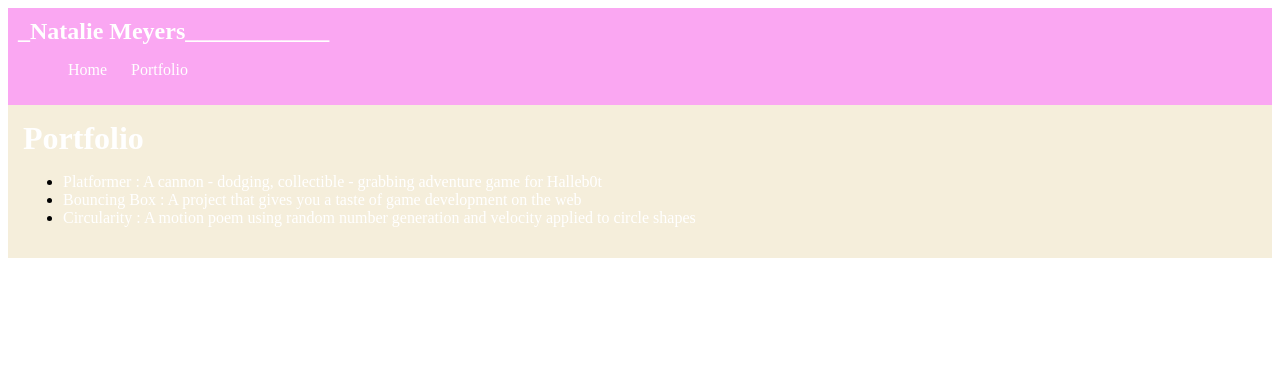
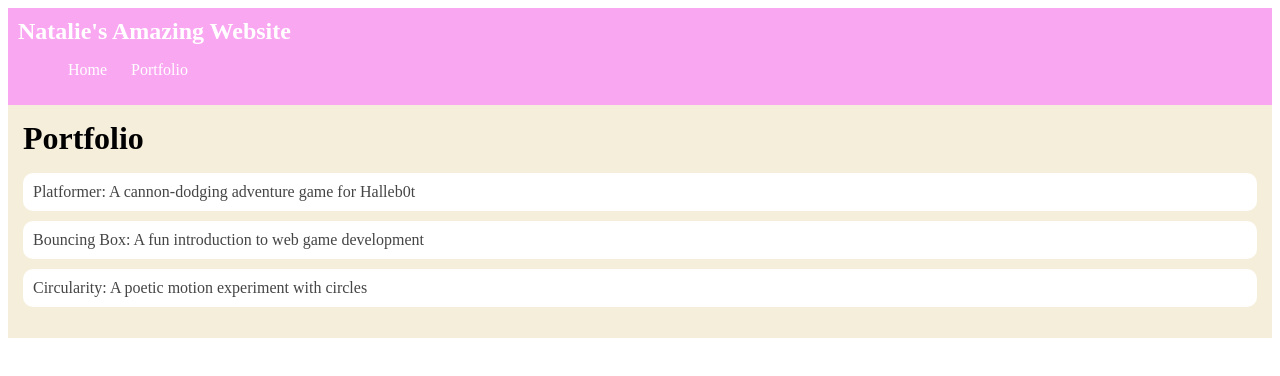
Before and after one commit to NatalieMeyers7339818/NatalieMeyers7339818.github.io, a plain HTML site: page portfolio.html in a window 1280 px wide. Drawn offline with Linux system fonts and the light colour scheme.

Commit message:
port update

```diff
--- a/portfolio.html
+++ b/portfolio.html
@@ -1,29 +1,40 @@
-<!DOCTYPE HTML>
+<!DOCTYPE html>
 <html>
-    <head> <title>_Natalie's Computer Science website____________</title>
-      <link rel="stylesheet" href="style.css">
+  <head>
+     <title> Natalie's Computer Science Website</title>
+     <link rel="stylesheet" href="style.css" />
   </head>
 
+
   <body>
+    <!-- All content goes here -->
     <div id="all-contents">
        <nav>
-          <h1>_Natalie Meyers____________</h1>
+        <h1> Natalie's Amazing Website</h1>
           <ul id="nav-ul">
             <li class="nav-li">
-               <a class="nav-a" href="index.html">Home</a>
+  <a href="index.html">Home</a>
 </li>
 <li class="nav-li">
-               <a class="nav-a" href="portfolio.html">Portfolio</a>
+  <a href="portfolio.html">Portfolio</a>
 </li>
 </ul>
   </nav>
+
+
   <main>
   <div class="content">
     <h1>Portfolio</h1>
     <ul id="portfolio">
-              <li><a href="projects/platformer/">Platformer : A cannon - dodging, collectible - grabbing adventure game for Halleb0t</a></li>
-              <li><a href="projects/bouncing-box/">Bouncing Box : A project that gives you a taste of game development on the web </a></li>
-              <li><a href="projects/circularity/">Circularity : A motion poem using random number generation and velocity applied to circle shapes</a></li>
+<li>
+  <a href="fsd-projects/platformer/">Platformer: A cannon-dodging adventure game for Halleb0t</a>
+</li>
+<li>
+  <a href="fsd-projects/bouncing-box/">Bouncing Box: A fun introduction to web game development</a>
+</li>
+<li>
+  <a href="fsd-projects/circularity/">Circularity: A poetic motion experiment with circles</a>
+</li>
     </ul>
   </div>
   </main>
--- a/style.css
+++ b/style.css
@@ -60,3 +60,28 @@
    h2, h3 {
        margin: 0px;
    }
+/* portfolio styles */
+         .content h1 {
+             color: black;
+         }
+
+         #portfolio {
+             list-style-type: none;
+             padding-left: 0;
+         }
+
+         #portfolio li {
+             background: #fff;
+             padding: 10px;
+             border-radius: 10px;
+             margin-bottom: 10px;
+         }
+
+         #portfolio li:hover {
+             background: #eee;
+         }
+
+         #portfolio a {
+             text-decoration: none;
+             color: #454545;
+         }
```
Lines whose indentation alone changed are shown as unchanged.
